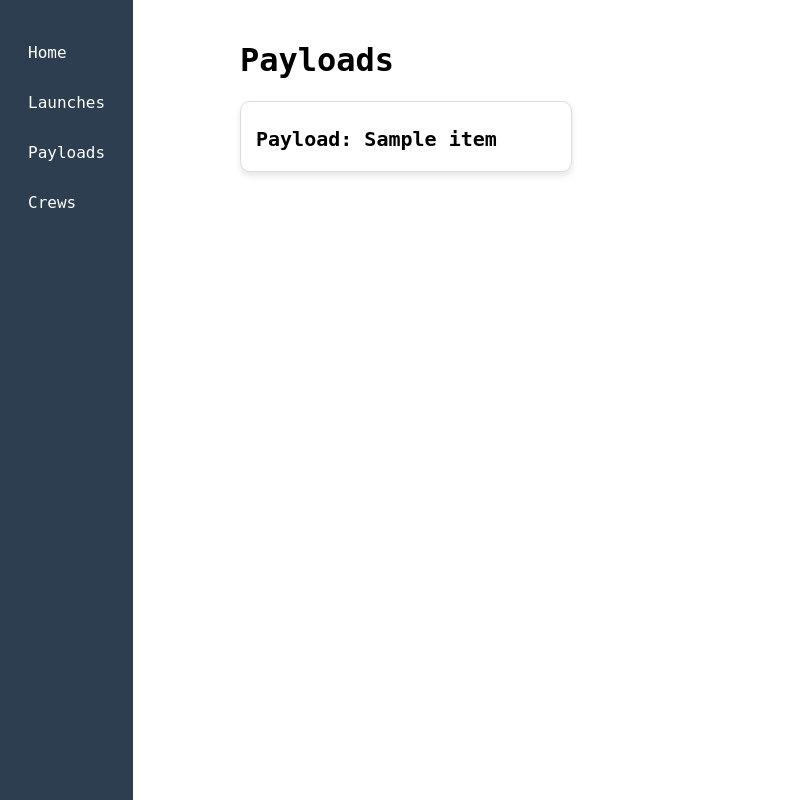
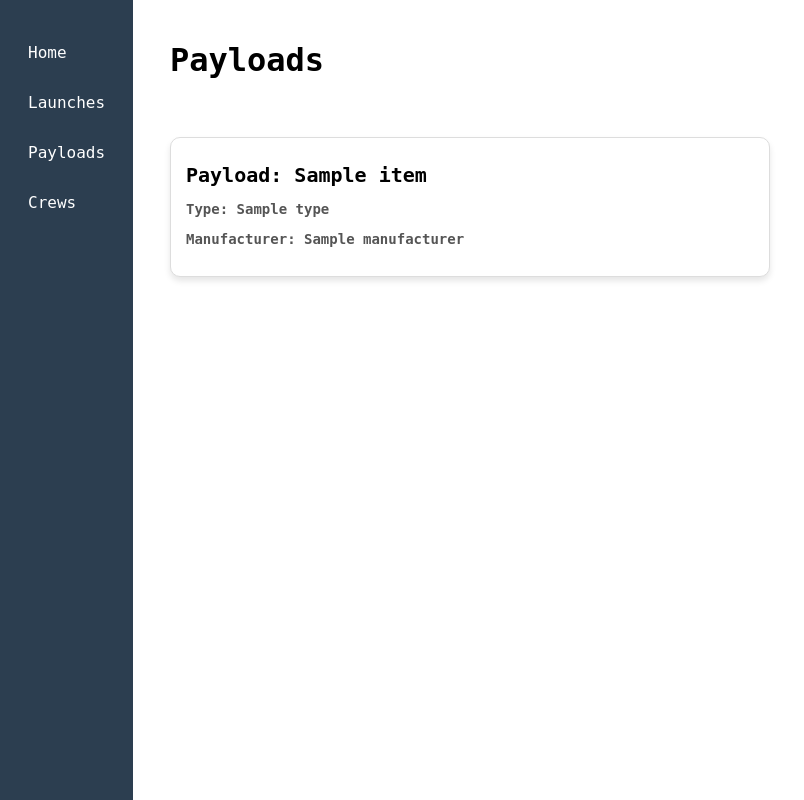
Before and after one commit to bfalloonutas/SpaceXData, a Django app: page /payloads/ in a window 1280 px wide. Shown: the whole page, without its empty margins (0-804 px from the left). Run offline with Django 5.2, Linux system fonts and the light colour scheme; tables that the repository leaves empty hold one stand-in row (values such as "Sample post"); a database or web service that is not in the repository returns one stand-in record (values such as "Sample title"); data that the repository does not hold is empty.

Commit message:
added  details to crew, launches and payload pages

```diff
--- a/ForSpaceEnthusiasts/apiClient.py
+++ b/ForSpaceEnthusiasts/apiClient.py
@@ -16,3 +16,10 @@ def get_data(page):
     else:
         error_msg = "Could not fetch data on" + page
         return error_msg
+
+
+payloads = get_data("payloads")
+
+for payload_manufacturers in payloads:
+    print(type(payload_manufacturers["manufacturers"]))
+    print(payload_manufacturers["manufacturers"])
--- a/ForSpaceEnthusiasts/static/ForSpaceEnthusiasts/style.css
+++ b/ForSpaceEnthusiasts/static/ForSpaceEnthusiasts/style.css
@@ -1,7 +1,6 @@
 body {
     margin: 0;
     font-family: monospace, Arial, Helvetica, sans-serif;
-    display: flex;
 }
 
 .navbar {
@@ -31,18 +30,19 @@ body {
 
 
 .content {
-    margin-left: 220px;
+    margin-left: clamp(15px, 150px, 220px);
     padding: 20px;
-    flex-grow: 1;
-
+    display: grid;
+    grid-template-columns: repeat(auto-fit, minmax(200px, fr));
+    max-width: 600px;
 }
 
 .containers {
-    min-width: 300px;
-    max-width: max-content;
+
     border: 1px solid #ddd;
     border-radius: 10px;
     padding: 15px;
+    margin-top: 15px;
     background-color: #fff;
     box-shadow: 0 4px 6px rgba(0,0,0,0.1);
 
@@ -54,6 +54,7 @@ body {
     margin-right: auto;
     height: 120px;
     width: 120px;
+    padding-bottom: 10px;
 }
 
 .containers h3 {
@@ -65,3 +66,8 @@ body {
     font-size: 14px;
     color: #555;
 }
+
+.containers a {
+    text-decoration: none;
+
+}
--- a/ForSpaceEnthusiasts/templates/ForSpaceEnthusiasts/crew.html
+++ b/ForSpaceEnthusiasts/templates/ForSpaceEnthusiasts/crew.html
@@ -3,10 +3,12 @@
 
 
     <div class="content">
-        <h1 class="title">This is the Crew Page<h1>
+        <h1 class="title">Crew<h1>
                 {% for crew in crew_list%}
                     <div class = "containers">
                         <h3>{{crew.name}}</h3>
+                        <p>Agency: {{crew.agency}}
+                        <p>To learn more view their wikipedia page <a href="{{crew.wikipedia}}">here</a></p>
                     </div>
                 {% endfor %}
     </div>
--- a/ForSpaceEnthusiasts/templates/ForSpaceEnthusiasts/launches.html
+++ b/ForSpaceEnthusiasts/templates/ForSpaceEnthusiasts/launches.html
@@ -9,8 +9,10 @@
                         {% if launch.links.patch.small is not None %}
                         <img src={{launch.links.patch.small}} alt="Flight icon">
                         {% endif %}
-                        <h3>Flight: {{launch.id}}</h3>
+                        <h3>Flight number {{launch.flight_number}}</h3>
+                        <p>Name: {{launch.name}}</p>
                         <p>Launched on: {{launch.date_unix}}</p>
+
                     </div>
                 {% endfor %}
     <div>
--- a/ForSpaceEnthusiasts/templates/ForSpaceEnthusiasts/payload.html
+++ b/ForSpaceEnthusiasts/templates/ForSpaceEnthusiasts/payload.html
@@ -5,7 +5,19 @@
                 {% for payload in payload_list%}
                     <div class = "containers">
                         <h3>Payload: {{payload.name}}</h3>
-                     </div>
+                        <p>Type: {{payload.type}}
+                        {% for manufacturer in payload.manufacturers %}
+                        <p>Manufacturer: {{ manufacturer }}
+                        {% empty %}
+                        <p>No listed manufacturer</p>
+                        {% endfor %}
+                    </div>
+                {% empty %}
+                    <div class = "containers">
+                        <h3>An error occured and no data for payloads could be found</h3>
+                        <p>Please reload</p>
+                    </div>
+
                 {% endfor %}
 
     <div>
```
